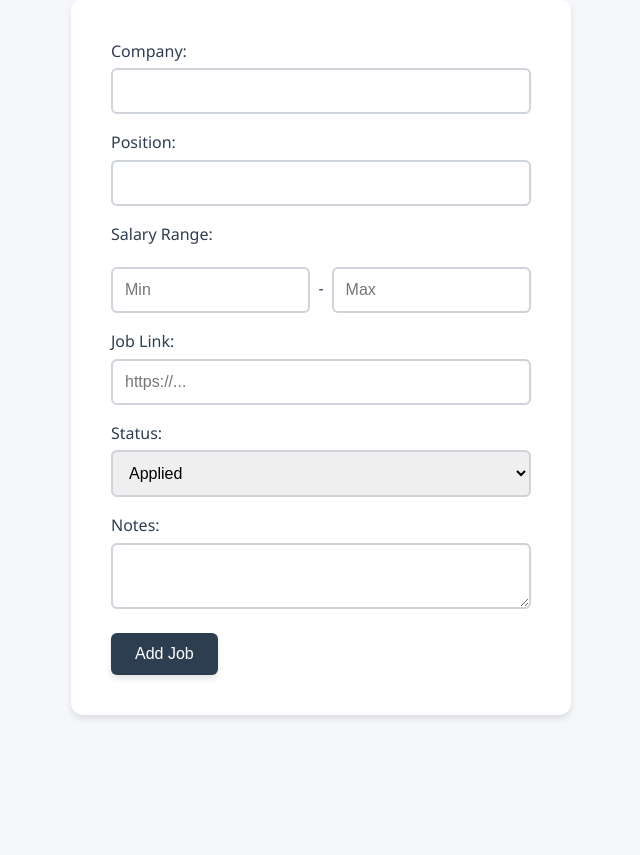
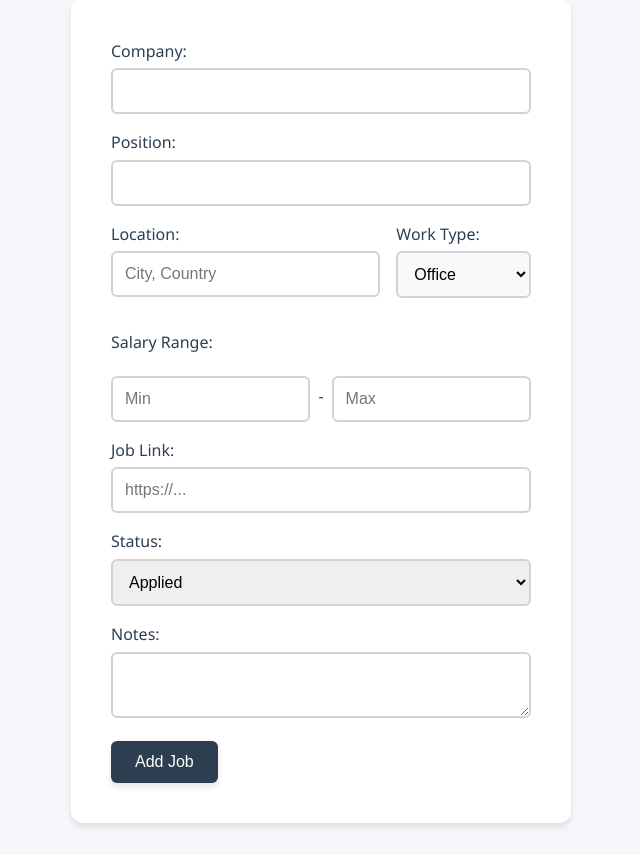
Before and after one commit to Shift-Happens/HireTrack, a Flask app: page /job/new in a window 1280 px wide. Shown: the part 109-964 px from the top of the page, without its empty margins (319-959 px from the left). Before the commit the page ends 828 px from the top, so only its background shows below. Run offline with Flask 3, Linux system fonts and the light colour scheme; the visitor is signed in with stand-in values (Sample User, id 1).

Commit message:
Added Location and Work Type Columns

```diff
--- a/app/models/job.py
+++ b/app/models/job.py
@@ -5,6 +5,8 @@ class Job(db.Model):
     id = db.Column(db.Integer, primary_key=True)
     company = db.Column(db.String(100), nullable=False)
     position = db.Column(db.String(100), nullable=False)
+    location = db.Column(db.String(100))
+    work_type = db.Column(db.String(20), default='Hybrid')  # Office, Hybrid, Remote
     salary_min = db.Column(db.Integer)
     salary_max = db.Column(db.Integer)
     job_link = db.Column(db.String(500))
--- a/app/routes/jobs.py
+++ b/app/routes/jobs.py
@@ -19,6 +19,8 @@ def new_job():
         job = Job(
             company=request.form['company'],
             position=request.form['position'],
+            location=request.form['location'],
+            work_type=request.form['work_type'],
             salary_min=request.form.get('salary_min'),
             salary_max=request.form.get('salary_max'),
             job_link=request.form.get('job_link'),
@@ -42,6 +44,8 @@ def edit_job(id):
     if request.method == 'POST':
         job.company = request.form['company']
         job.position = request.form['position']
+        job.location = request.form['location']
+        job.work_type = request.form['work_type']
         job.salary_min = request.form.get('salary_min')
         job.salary_max = request.form.get('salary_max')
         job.job_link = request.form.get('job_link')
--- a/app/static/css/style.css
+++ b/app/static/css/style.css
@@ -92,9 +92,9 @@ nav a:hover {
 
 /* Container */
 .container {
-    max-width: 1200px;
+    max-width: 1400px;  /* Increased from 1200px */
     margin: 2rem auto;
-    padding: 0 1rem;
+    padding: 0 1.5rem;
 }
 
 /* Forms */
@@ -417,3 +457,41 @@ td:last-child {
     transform: translateY(-1px);
     box-shadow: var(--shadow);
 }
+
+/* Location group styling */
+.location-group {
+    display: grid;
+    grid-template-columns: 2fr 1fr;
+    gap: 1rem;
+    margin-bottom: 1rem;
+}
+
+/* Work type badges */
+.work-type {
+    display: inline-block;
+    padding: 0.25rem 0.75rem;
+    border-radius: 20px;
+    font-size: 0.875rem;
+    font-weight: 500;
+}
+
+.work-type-office {
+    background-color: var(--gray-light);
+    color: var(--primary);
+}
+
+.work-type-hybrid {
+    background-color: #9b59b6;
+    color: white;
+}
+
+.work-type-remote {
+    background-color: #27ae60;
+    color: white;
+}
+
+/* Work type select styling */
+.work-type-label select {
+    background-color: var(--gray-light);
+    border-color: var(--gray);
+}
--- a/app/templates/jobs/index.html
+++ b/app/templates/jobs/index.html
@@ -14,6 +14,8 @@
     <tr>
         <th>Company</th>
         <th>Position</th>
+        <th>Location</th>
+        <th>Work Type</th>
         <th>Salary Range</th>
         <th>Applied Date</th>
         <th>Links</th>
@@ -25,6 +27,8 @@
     <tr>
         <td>{{ job.company }}</td>
         <td>{{ job.position }}</td>
+        <td class="location-cell" title="{{ job.location }}">{{ job.location }}</td>
+        <td><span class="work-type work-type-{{ job.work_type.lower() }}">{{ job.work_type }}</span></td>
         <td>
             {% if job.salary_min or job.salary_max %}
                 ${{ job.salary_min or '?' }} - ${{ job.salary_max or '?' }}
@@ -33,7 +37,7 @@
         <td>{{ job.applied_date.strftime('%Y-%m-%d') }}</td>
         <td>
             {% if job.job_link %}
-                <a href="{{ job.job_link }}" target="_blank">View Job</a>
+                <a href="{{ job.job_link }}" target="_blank" class="view-job">View Job</a>
             {% endif %}
         </td>
         <td class="notes-cell" title="{{ job.notes or '' }}">
--- a/app/templates/jobs/new.html
+++ b/app/templates/jobs/new.html
@@ -4,6 +4,16 @@
 <form method="post">
     <label>Company: <input type="text" name="company" required></label>
     <label>Position: <input type="text" name="position" required></label>
+    <div class="location-group">
+        <label>Location: <input type="text" name="location" placeholder="City, Country" required></label>
+        <label class="work-type-label">Work Type:
+            <select name="work_type">
+                <option value="Office">Office</option>
+                <option value="Hybrid">Hybrid</option>
+                <option value="Remote">Remote</option>
+            </select>
+        </label>
+    </div>
     <label>Salary Range:</label>
     <div class="salary-range">
         <input type="number" name="salary_min" placeholder="Min" min="0">
```
Also changed, not shown: other parts of app/static/css/style.css (+40 -0 lines), app/templates/jobs/edit.html (+10 -0 lines).
